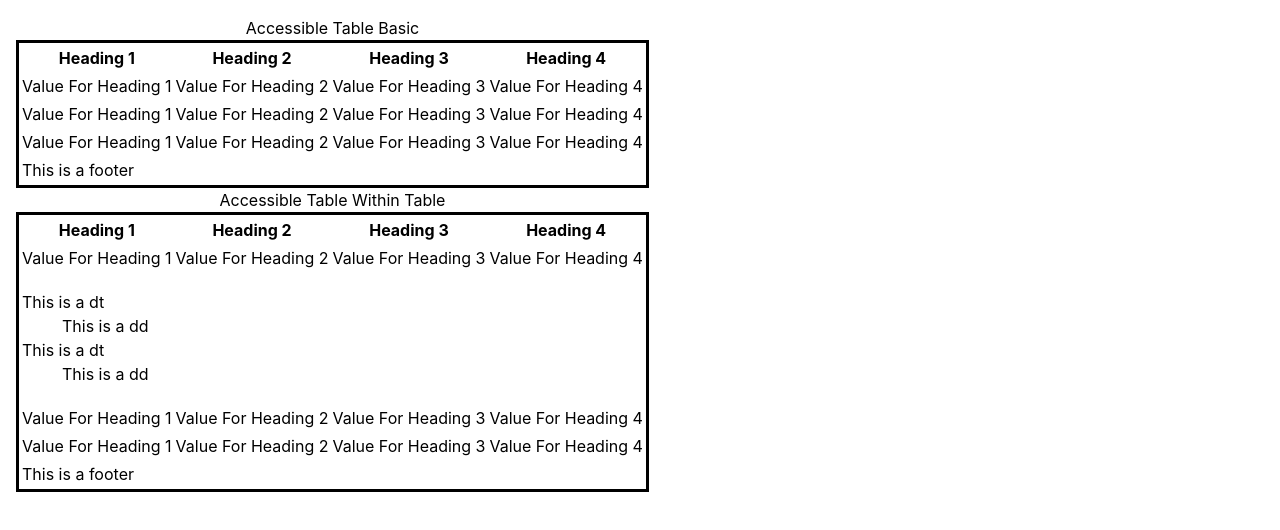
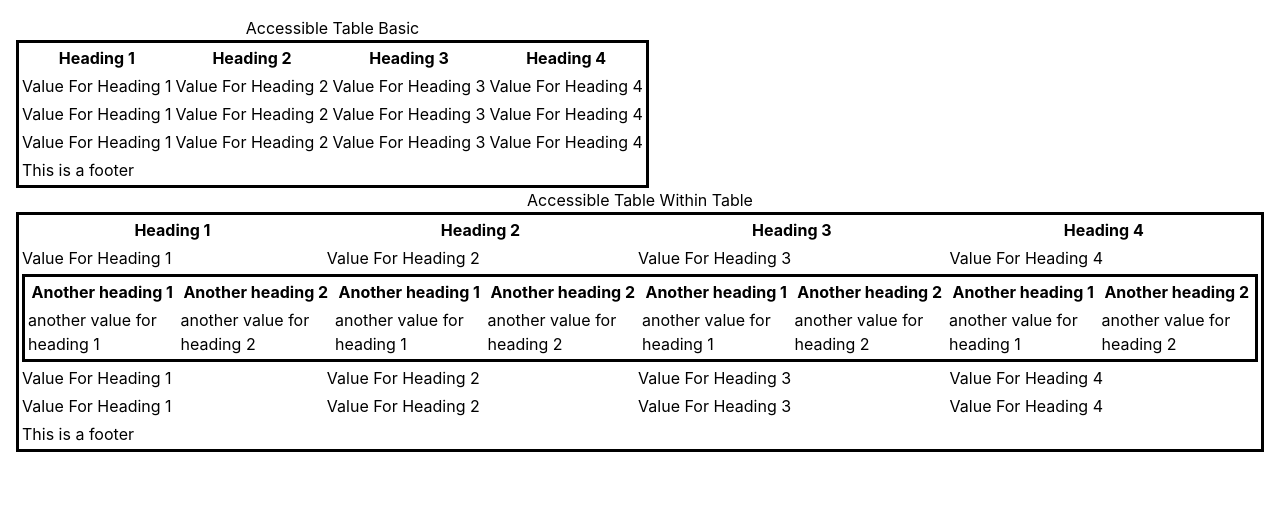
Before and after one commit to aaronev/accessibility, a website: page table/table.html in a window 1280 px wide. Drawn offline with Linux system fonts and the light colour scheme; files that its build step writes are made by us from their sources.

Commit message:
adds advance nested table

```diff
--- a/table/table.html
+++ b/table/table.html
@@ -61,18 +61,34 @@
           <td>Value For Heading 3</td>
           <td>Value For Heading 4</td>
         </tr>
-        <tr colspan="4">
-          <td>
-            <dl role="grid">
-              <div role="row">
-                <dt role="columnheader">This is a dt</dt>
-                <dd role="cell">This is a dd</dd>
-              </div>
-              <div role="row">
-                <dt role="columnheader">This is a dt</dt>
-                <dd role="cell">This is a dd</dd>
-              </div>
-            </dl>
+        <tr>
+          <td colspan="4">
+            <table role="presentation">
+              <thead>
+                <tr>
+                  <th scope="col">Another heading 1</th>
+                  <th scope="col">Another heading 2</th>
+                  <th scope="col">Another heading 1</th>
+                  <th scope="col">Another heading 2</th>
+                  <th scope="col">Another heading 1</th>
+                  <th scope="col">Another heading 2</th>
+                  <th scope="col">Another heading 1</th>
+                  <th scope="col">Another heading 2</th>
+                </tr>
+              </thead>
+              <tbody>
+                <tr>
+                  <td>another value for heading 1</td>
+                  <td>another value for heading 2</td>
+                  <td>another value for heading 1</td>
+                  <td>another value for heading 2</td>
+                  <td>another value for heading 1</td>
+                  <td>another value for heading 2</td>
+                  <td>another value for heading 1</td>
+                  <td>another value for heading 2</td>
+                </tr>
+              </tbody>
+            </table>
           </td>
         </tr>
         <tr>
```
